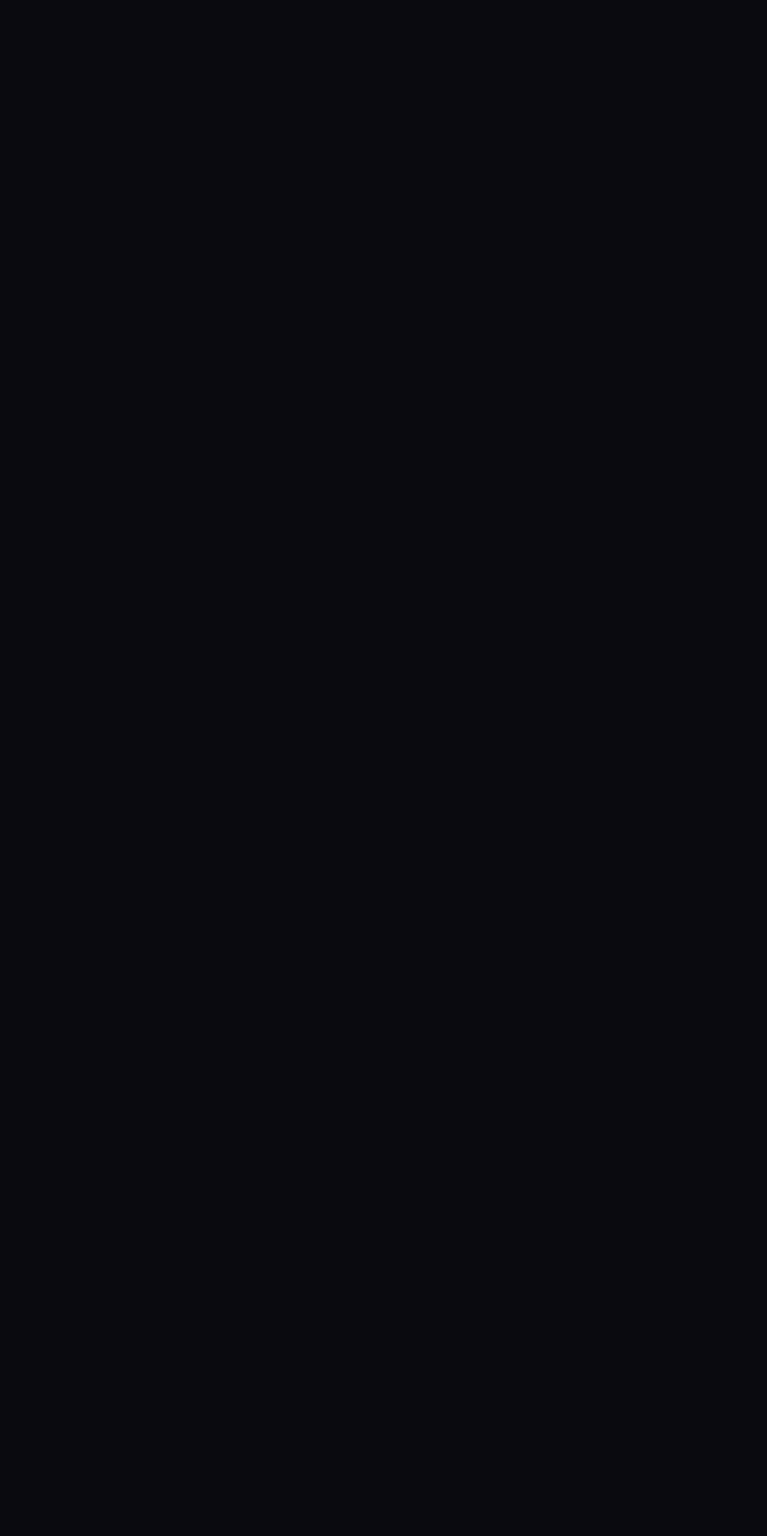
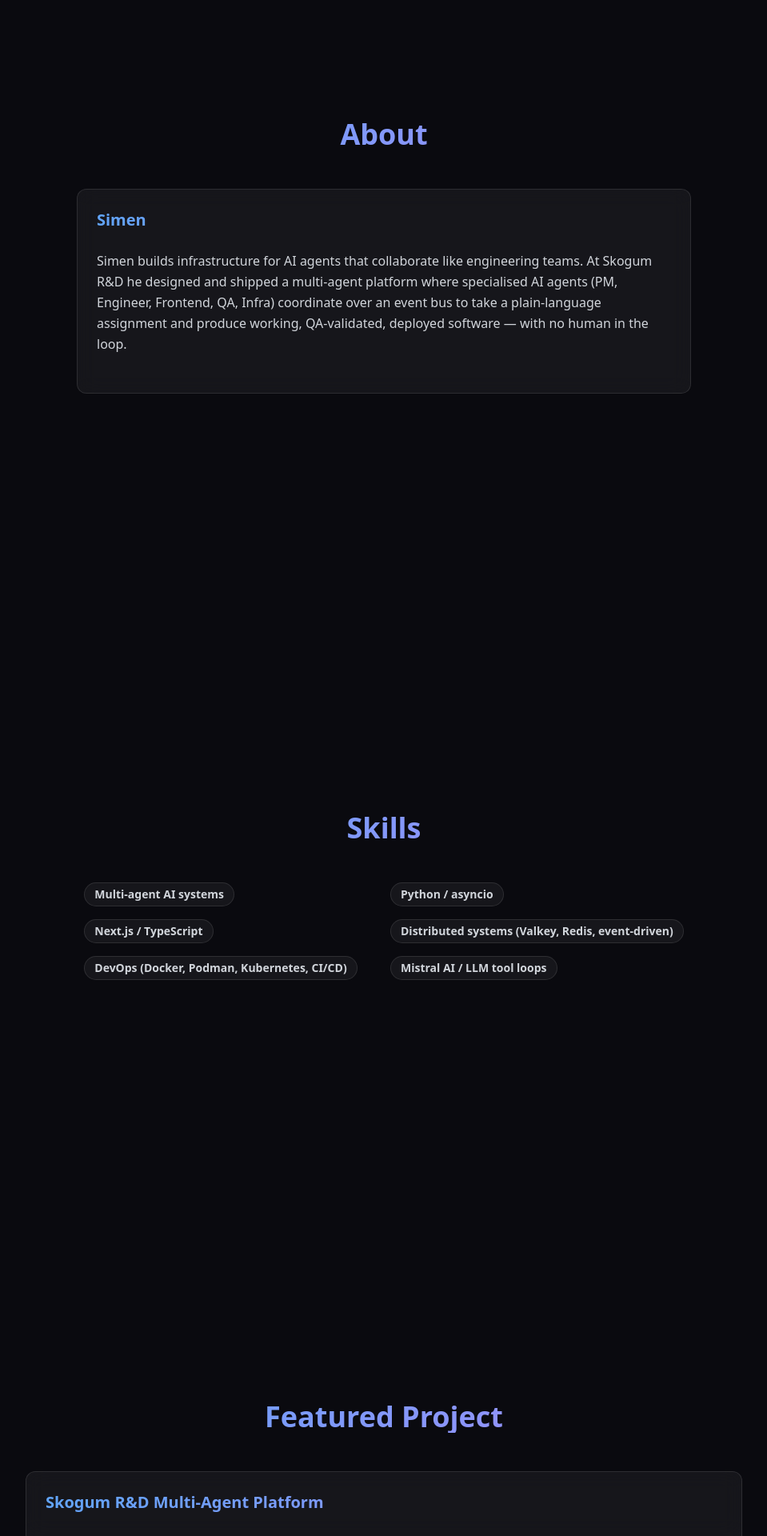
Before and after one commit to Skogum-R-D/simen-portfolio, a Next.js app: page / in a window 1280 px wide. Shown: the part 880-2800 px from the top of the page at 80% size, without its empty margins (160-1119 px from the left). Before the commit the page ends 800 px from the top, so only its background shows below. Built offline with nearby package versions, Linux system fonts and the light colour scheme.

Commit message:
Update page to include all sections with smooth scrolling

```diff
--- a/app/page.tsx
+++ b/app/page.tsx
@@ -1,9 +1,19 @@
 import Hero from "@/components/hero";
+import About from "@/components/about";
+import Skills from "@/components/skills";
+import Projects from "@/components/projects";
+import Contact from "@/components/contact";
+import Navbar from "@/components/navbar";
 
 export default function Home() {
   return (
     <main className="min-h-screen">
+      <Navbar />
       <Hero />
+      <About />
+      <Skills />
+      <Projects />
+      <Contact />
     </main>
   );
 }
```
